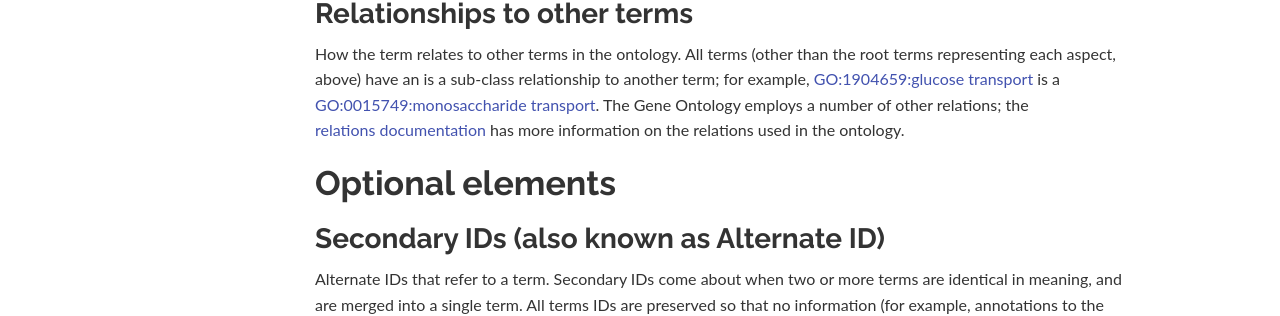
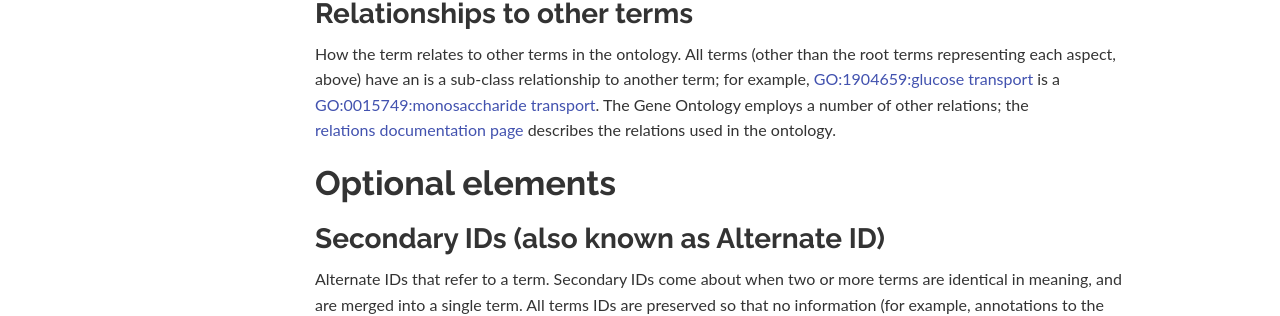
Before and after one commit to geneontology/geneontology.github.io, a Jekyll site: the page built from _docs/ontology.md, in a window 1280 px wide and 900 px high, scrolled down 416 px. Shown: the part 140-456 px from the top of the window. Built offline with Jekyll 4.4.1, drawn with Linux system fonts in a browser that asks for light colours; nearby versions of some CDN libraries.

Commit message:
Update ontology.md

```diff
--- a/_docs/ontology.md
+++ b/_docs/ontology.md
@@ -22,7 +22,7 @@ A textual description of what the term represents, plus reference(s) to the sour
 
 ### Relationships to other terms
 
-How the term relates to other terms in the ontology. All terms (other than the root terms representing each aspect, above) have an is a sub-class relationship to another term; for example, [GO:1904659:glucose transport](http://amigo.geneontology.org/amigo/term/GO:0015758) is a [GO:0015749:monosaccharide transport](http://amigo.geneontology.org/amigo/term/GO:0015749). The Gene Ontology employs a number of other relations; the [relations documentation](/docs/ontology-relations/) has more information on the relations used in the ontology.
+How the term relates to other terms in the ontology. All terms (other than the root terms representing each aspect, above) have an is a sub-class relationship to another term; for example, [GO:1904659:glucose transport](http://amigo.geneontology.org/amigo/term/GO:0015758) is a [GO:0015749:monosaccharide transport](http://amigo.geneontology.org/amigo/term/GO:0015749). The Gene Ontology employs a number of other relations; the [relations documentation page](/docs/ontology-relations/) describes the relations used in the ontology.
 
 ## Optional elements
 
```
